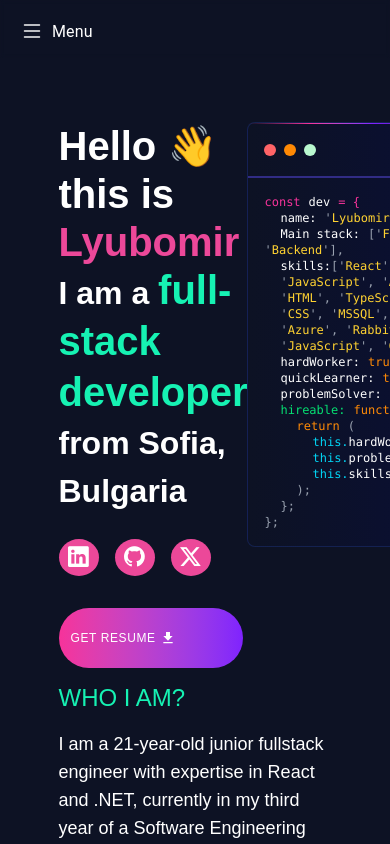
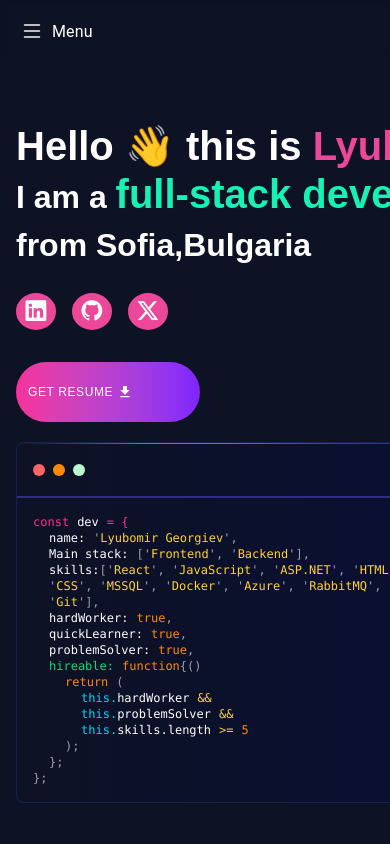
Before and after one commit to lyubomir2712/Portfolio, a React (Vite) app: page / in a window 390 px wide. Shown: the top 844 px of the page. Built offline with nearby package versions, Linux system fonts and the light colour scheme.

Commit message:
made the introduction section responsive

```diff
--- a/src/Components/IntroductionSection/GreetingsCodeComponent.jsx
+++ b/src/Components/IntroductionSection/GreetingsCodeComponent.jsx
@@ -1,7 +1,7 @@
 export default function GreetingsCodeComponent() {
     return (
         <div
-            className="order-1 lg:order-2 from-[#0d1224] border-[#1b2c68a0] relative rounded-lg border bg-gradient-to-r to-[#0a0d37] text-left">
+            className="introduction-greeting order-1 lg:order-2 from-[#0d1224] border-[#1b2c68a0] relative rounded-lg border bg-gradient-to-r to-[#0a0d37] text-left">
             <div className="flex flex-row">
                 <div className="h-[1px] w-full bg-gradient-to-r from-transparent via-pink-500 to-violet-600"></div>
                 <div className="h-[1px] w-full bg-gradient-to-r from-violet-600 to-transparent"></div>
--- a/src/Components/IntroductionSection/IntroductionSection.css
+++ b/src/Components/IntroductionSection/IntroductionSection.css
@@ -82,6 +82,30 @@
 
 }
 
+@media (max-width: 891px) {
+    .introduction-container {
+        flex-direction: column;
+        align-items: flex-end;
+    }
+    .introduction-section {
+        flex-direction: column;
+        height: auto;
+        margin-left: 1rem;
+        margin-bottom: 10rem;
+    }
+    .breakline-1, .breakline-2 {
+        display: none;
+    }
+    .introduction-greeting{
+        max-width: 33.5rem;
+    }
+
+    .introduction-article{
+        max-width: 80rem;
+        max-height: 20rem;
+    }
+}
+
 /* Large devices (desktops, 992px and up) */
 @media (min-width: 992px) and (max-width: 1199.98px) { }
 
--- a/src/Components/IntroductionSection/IntroductionSection.jsx
+++ b/src/Components/IntroductionSection/IntroductionSection.jsx
@@ -40,7 +40,7 @@ export default function IntroductionSection() {
                     initial={{opacity: 0, x: -30}}
                     animate={inView ? {opacity: 1, x: 0} : {opacity: 0, x: -30}}
                     transition={{duration: 1.75, ease: "easeOut"}}>
-                    Hello 👋<br/> this is <span className="name">Lyubomir</span>
+                    Hello 👋<br className="breakline-1"/> this is <span className="name">Lyubomir</span>
                 </motion.h3>
 
                 <motion.h3
@@ -48,7 +48,7 @@ export default function IntroductionSection() {
                     initial={{opacity: 0, x: -30}}
                     animate={inView ? {opacity: 1, x: 0} : {opacity: 0, x: -30}}
                     transition={{duration: 1.75, ease: "easeOut"}}>
-                    I am a <span>full-stack developer</span> from Sofia,<br/>Bulgaria
+                    I am a <span>full-stack developer</span> from Sofia,<br className="breakline-2"/>Bulgaria
                 </motion.h3>
 
                 <div className={"introduction-socials"}>
```
